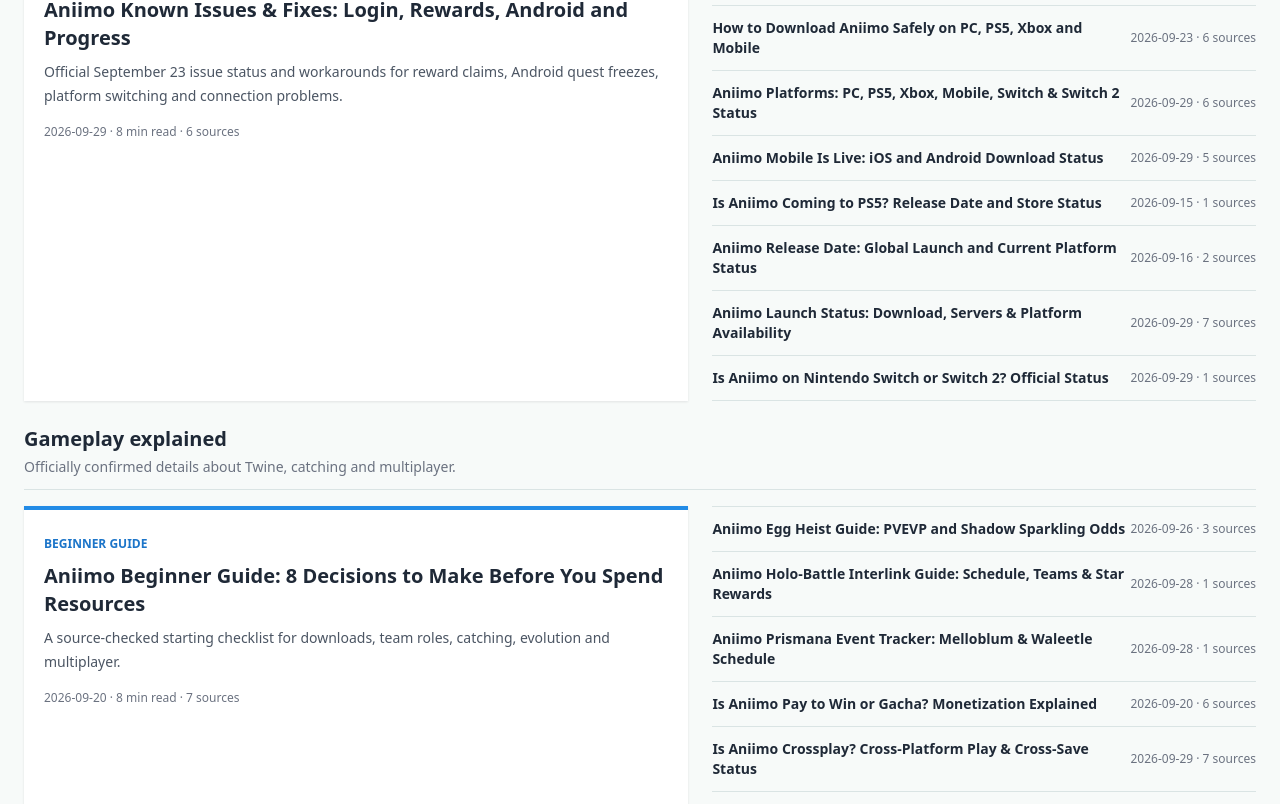
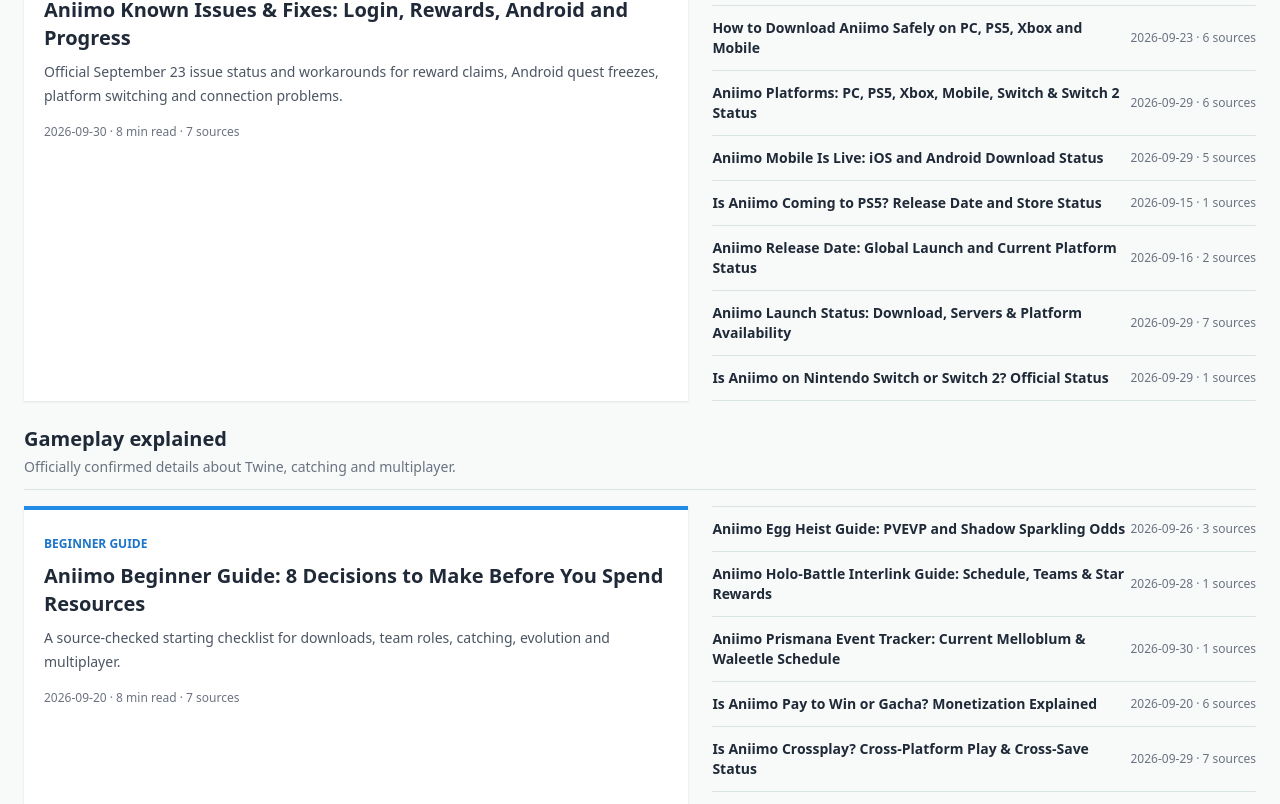
Before and after one commit to daniel0411-cell/aniimodex, a Next.js app: page /en/guide in a window 1280 px wide. Shown: the part 556-1360 px from the top of the page. Built offline with nearby package versions, Linux system fonts and the light colour scheme; no server answers.

Commit message:
Update event status and patch notes

```diff
--- a/app/sitemap.ts
+++ b/app/sitemap.ts
@@ -8,7 +8,7 @@ import type { OfficialAniimoDetail } from '@/data/aniimo-details';
 
 // 站点根地址：优先读环境变量，默认使用正式域名 aniimodex.com
 const SITE_URL = process.env.NEXT_PUBLIC_SITE_URL ?? 'https://aniimodex.com';
-const LAST_PUBLISHED = '2026-09-20';
+const LAST_PUBLISHED = '2026-09-30';
 
 const FEATURED_DEX_NUMBERS = new Set(['001', '002', '005', '007', '011']);
 const details = detailsSnapshot.details as OfficialAniimoDetail[];
--- a/data/guides.ts
+++ b/data/guides.ts
@@ -220,7 +220,7 @@ export const guidePosts: GuidePost[] = [
   },
   {
     slug: 'aniimo-prismana-event-tracker',
-    date: '2026-09-28',
+    date: '2026-09-30',
     readMinutes: 5,
     relatedToolHrefs: ['/dex'],
     relatedSlugs: [
@@ -333,7 +333,7 @@ export const guidePosts: GuidePost[] = [
   },
   {
     slug: 'aniimo-launch-checklist-known-issues',
-    date: '2026-09-29',
+    date: '2026-09-30',
     readMinutes: 8,
     relatedToolHrefs: ['/dex', '/tools/catch'],
     relatedSlugs: [
@@ -350,11 +350,12 @@ export const guidePosts: GuidePost[] = [
       'aniimo-xbox-9pk8phlcqdf6',
       'aniimo-epic-759396',
       'aniimo-steam-update-1-1-2026-09-23',
+      'aniimo-steam-patch-1-0-3616231-2026-09-29',
     ],
   },
   {
     slug: 'aniimo-version-1-1-update',
-    date: '2026-09-26',
+    date: '2026-09-30',
     readMinutes: 7,
     relatedToolHrefs: ['/dex', '/tools/catch'],
     relatedSlugs: [
@@ -365,7 +366,10 @@ export const guidePosts: GuidePost[] = [
       'aniimo-holo-battle-interlink',
       'aniimo-prismana-event-tracker',
     ],
-    sourceIds: ['aniimo-steam-update-1-1-2026-09-23'],
+    sourceIds: [
+      'aniimo-steam-update-1-1-2026-09-23',
+      'aniimo-steam-patch-1-0-3616231-2026-09-29',
+    ],
   },
   {
     slug: 'aniimo-choose-by-mobility-role',
--- a/data/launch-guides.ts
+++ b/data/launch-guides.ts
@@ -200,19 +200,19 @@ const english: Record<string, LaunchGuide> = {
     ],
   },
   'aniimo-prismana-event-tracker': {
-    title: 'Aniimo Prismana Event Tracker: Melloblum & Waleetle Schedule',
+    title: 'Aniimo Prismana Event Tracker: Current Melloblum & Waleetle Schedule',
     subtitle:
       'Official 1.1 Prismana Form event windows, regions and unlock requirement, with clear status labels and UTC+8 times.',
     tag: 'Limited events',
-    lead: 'Aniimo 1.1 introduced limited Vein Abundance windows where designated Prismana Form Aniimos appear in named regions. This tracker records the official schedule only; it does not claim an exact spawn point, respawn timer, catch rate or farming route.',
+    lead: 'Melloblum is the current official Vein Abundance feature in Rosetower Woods through October 5 at 03:59 (UTC+8). Waleetle is scheduled next in Berylline Vale from October 5. This tracker records the official schedule only; it does not claim an exact spawn point, respawn timer, catch rate or farming route.',
     body: [
-      { t: 'h', c: 'Current official Prismana event schedule' },
+      { t: 'h', c: 'Current and next official Prismana event schedule' },
       {
         t: 'table',
         head: ['Event window (UTC+8)', 'Region', 'Officially named Prismana Form Aniimo', 'Entry requirement'],
         rows: [
-          ['Sep 28 04:00 - Oct 5 03:59', 'Rosetower Woods', 'Prismana Form Melloblum', 'Reach Student II'],
-          ['Oct 5 04:00 - Oct 12 03:59', 'Berylline Vale', 'Prismana Form Waleetle', 'Reach Student II'],
+          ['Current: Sep 28 04:00 - Oct 5 03:59', 'Rosetower Woods', 'Prismana Form Melloblum', 'Reach Student II'],
+          ['Next: Oct 5 04:00 - Oct 12 03:59', 'Berylline Vale', 'Prismana Form Waleetle', 'Reach Student II'],
         ],
       },
       { t: 'h', c: 'What is Vein Abundance?' },
@@ -240,7 +240,7 @@ const english: Record<string, LaunchGuide> = {
       },
       {
         t: 'quote',
-        c: 'Last official-source check: September 28, 2026. All event times use UTC+8 and come from the September 23 version 1.1 announcement.',
+        c: 'Last official-source check: September 30, 2026. All event times use UTC+8 and come from the September 23 version 1.1 announcement. The status labels use the current UTC+8 date and must change when a listed window ends.',
       },
     ],
   },
@@ -419,6 +419,11 @@ const english: Record<string, LaunchGuide> = {
           ['Home visual blocks or outlines on mobile', 'Mobile Home entry', 'Official notice marks this as fixed'],
         ],
       },
+      { t: 'h', c: 'Latest official patch: September 29' },
+      {
+        t: 'p',
+        c: 'Patch 1.0.3616231.0 fixes blurry Irisalis model textures after Transmogging to selected Super Operation: Egg Heist styles. It also updates the Legendary Aniipod: Irisalis acquisition notification icon and the Windchaser\'s Departure showcase video and image to match in-game effects. This patch does not publish a new universal fix for the other issues listed above.',
+      },
       { t: 'h', c: 'Current playable status' },
       {
         t: 'table',
@@ -482,7 +487,7 @@ const english: Record<string, LaunchGuide> = {
       },
       {
         t: 'quote',
-        c: 'Last official-source review: September 28, 2026. A useful report includes platform, region, server, version, time, exact error and reproduction steps.',
+        c: 'Last official-source review: September 30, 2026. A useful report includes platform, region, server, version, time, exact error and reproduction steps.',
       },
     ],
   },
@@ -549,6 +554,11 @@ const english: Record<string, LaunchGuide> = {
         t: 'li',
         c: 'Home interfaces received new shortcuts, controller navigation and build-snapping improvements.',
       },
+      { t: 'h', c: 'September 29 follow-up patch' },
+      {
+        t: 'p',
+        c: 'Official patch 1.0.3616231.0 fixes blurry Irisalis model textures after Transmogging to selected Super Operation: Egg Heist styles. It also updates the Legendary Aniipod: Irisalis acquisition notification icon and the Windchaser\'s Departure showcase video and image to match in-game effects.',
+      },
       { t: 'h', c: 'Official issue workarounds introduced with 1.1' },
       {
         t: 'p',
@@ -556,7 +566,7 @@ const english: Record<string, LaunchGuide> = {
       },
       {
         t: 'quote',
-        c: 'Last official-source check: September 26, 2026. All times above come from the official announcement and use UTC+8. Event availability still depends on meeting the listed in-game unlock requirement.',
+        c: 'Last official-source check: September 30, 2026. All times above come from official announcements and use UTC+8. Event availability still depends on meeting the listed in-game unlock requirement.',
       },
     ],
   },
@@ -658,6 +668,8 @@ function localized(locale: string, guide: LaunchGuide): LaunchGuide {
                 ['手機進入家園出現方塊或描邊', '手機家園入口', '官方標示已修正'],
               ],
             },
+            { t: 'h', c: '9 月 29 日最新官方補丁' },
+            { t: 'p', c: '1.0.3616231.0 補丁修正 Irisalis 在使用 Transmog 切換至指定 Super Operation: Egg Heist 樣式後，模型貼圖變模糊的問題；也更新 Legendary Aniipod: Irisalis 的取得通知圖示，以及 Windchaser\'s Departure 的展示影片和圖片，使其與遊戲內效果一致。該補丁未公布上方其他問題的通用新修正方式。' },
             { t: 'h', c: '登入、伺服器或連線問題' },
             {
               t: 'p',
@@ -696,7 +708,7 @@ function localized(locale: string, guide: LaunchGuide): LaunchGuide {
             },
             {
               t: 'quote',
-              c: '內容最後檢查：2026 年 9 月 28 日。有效的問題報告應包含平台、地區、伺服器、版本、時間、完整錯誤與重現步驟。',
+              c: '內容最後檢查：2026 年 9 月 30 日。有效的問題報告應包含平台、地區、伺服器、版本、時間、完整錯誤與重現步驟。',
             },
           ],
         }
@@ -732,6 +744,8 @@ function localized(locale: string, guide: LaunchGuide): LaunchGuide {
                 ['手机进入家园出现方块或描边', '手机家园入口', '官方标示已修复'],
               ],
             },
+            { t: 'h', c: '9 月 29 日最新官方补丁' },
+            { t: 'p', c: '1.0.3616231.0 补丁修复 Irisalis 在使用 Transmog 切换至指定 Super Operation: Egg Heist 样式后模型贴图变模糊的问题；也更新 Legendary Aniipod: Irisalis 的获取通知图标，以及 Windchaser\'s Departure 的展示视频和图片，使其与游戏内效果一致。该补丁未公布上方其他问题的通用新修复方式。' },
             { t: 'h', c: '登录、服务器或连接问题' },
             {
               t: 'p',
@@ -770,7 +784,7 @@ function localized(locale: string, guide: LaunchGuide): LaunchGuide {
             },
             {
               t: 'quote',
-              c: '内容最后检查：2026 年 9 月 28 日。有效的问题报告应包含平台、地区、服务器、版本、时间、完整错误与重现步骤。',
+              c: '内容最后检查：2026 年 9 月 30 日。有效的问题报告应包含平台、地区、服务器、版本、时间、完整错误与重现步骤。',
             },
           ],
         };
@@ -833,9 +847,11 @@ function localized(locale: string, guide: LaunchGuide): LaunchGuide {
             { t: 'li', c: 'Aniilog 暫時隱藏尚未取得的 Sparkling Forms。' },
             { t: 'li', c: 'Companion Mode 邀請不再需要與朋友面對面站立。' },
             { t: 'li', c: '家園介面新增快捷入口，並改善控制器導覽與建造吸附顯示。' },
+            { t: 'h', c: '9 月 29 日後續補丁' },
+            { t: 'p', c: '官方 1.0.3616231.0 補丁修正 Irisalis 在使用 Transmog 切換至指定 Super Operation: Egg Heist 樣式後模型貼圖變模糊的問題；並更新 Legendary Aniipod: Irisalis 的取得通知圖示，以及 Windchaser\'s Departure 的展示影片和圖片，使其與遊戲內效果一致。' },
             { t: 'h', c: '1.1 同步公告的問題處理方式' },
             { t: 'p', c: 'Android「星星與騎士」支線卡死時，可切換效能模式、關閉陰影，或以右上角選項跳過劇情。PC 轉手機後無法領取「聯結無界」獎勵時，官方建議重新登入一次。' },
-            { t: 'quote', c: '官方來源最後核驗：2026 年 9 月 26 日。上述時間均使用 UTC+8；參與活動仍需滿足對應解鎖條件。' },
+            { t: 'quote', c: '官方來源最後核驗：2026 年 9 月 30 日。上述時間均使用 UTC+8；參與活動仍需滿足對應解鎖條件。' },
           ],
         }
       : {
@@ -894,9 +910,11 @@ function localized(locale: string, guide: LaunchGuide): LaunchGuide {
             { t: 'li', c: 'Aniilog 暂时隐藏尚未获得的 Sparkling Forms。' },
             { t: 'li', c: 'Companion Mode 邀请不再需要与朋友面对面站立。' },
             { t: 'li', c: '家园界面新增快捷入口，并改善手柄导航与建造吸附显示。' },
+            { t: 'h', c: '9 月 29 日后续补丁' },
+            { t: 'p', c: '官方 1.0.3616231.0 补丁修复 Irisalis 在使用 Transmog 切换至指定 Super Operation: Egg Heist 样式后模型贴图变模糊的问题；并更新 Legendary Aniipod: Irisalis 的获取通知图标，以及 Windchaser\'s Departure 的展示视频和图片，使其与游戏内效果一致。' },
             { t: 'h', c: '1.1 同步公告的问题处理方式' },
             { t: 'p', c: 'Android“星星与骑士”支线卡死时，可切换性能模式、关闭阴影，或以右上角选项跳过剧情。PC 转手机后无法领取“联结无界”奖励时，官方建议重新登录一次。' },
-            { t: 'quote', c: '官方来源最后核验：2026 年 9 月 26 日。上述时间均使用 UTC+8；参与活动仍需满足对应解锁条件。' },
+            { t: 'quote', c: '官方来源最后核验：2026 年 9 月 30 日。上述时间均使用 UTC+8；参与活动仍需满足对应解锁条件。' },
           ],
         };
   }
@@ -1004,8 +1022,8 @@ function localized(locale: string, guide: LaunchGuide): LaunchGuide {
           tag: '限時活動',
           lead: 'Aniimo 1.1 加入 Vein Abundance 限時活動，指定區域會出現官方點名的 Prismana Form 伊莫。本頁只記錄官方時間表，不聲稱座標、重生時間、捕獲率或最佳路線。',
           body: [
-            { t: 'h', c: '目前官方 Prismana 活動時間表' },
-            { t: 'table', head: ['活動時間（UTC+8）', '區域', '官方點名的 Prismana Form 伊莫', '參與條件'], rows: [['9/28 04:00 - 10/5 03:59', 'Rosetower Woods', 'Prismana Form Melloblum', '達到 Student II'], ['10/5 04:00 - 10/12 03:59', 'Berylline Vale', 'Prismana Form Waleetle', '達到 Student II']] },
+            { t: 'h', c: '目前與下一期官方 Prismana 活動時間表' },
+            { t: 'table', head: ['活動時間（UTC+8）', '區域', '官方點名的 Prismana Form 伊莫', '參與條件'], rows: [['目前：9/28 04:00 - 10/5 03:59', 'Rosetower Woods', 'Prismana Form Melloblum', '達到 Student II'], ['下一期：10/5 04:00 - 10/12 03:59', 'Berylline Vale', 'Prismana Form Waleetle', '達到 Student II']] },
             { t: 'h', c: 'Vein Abundance 是什麼？' },
             { t: 'p', c: '官方 1.1 公告表示，Vein 能量湧現時，指定區域會在限時內出現特別 Prismana Form 伊莫。公告列出上述時間、區域和主打伊莫，但未公布地圖座標、遇見頻率或保證捕獲結果。' },
             { t: 'h', c: '怎麼使用這張追蹤表？' },
@@ -1017,7 +1035,7 @@ function localized(locale: string, guide: LaunchGuide): LaunchGuide {
             { t: 'p', c: '本頁追蹤的是限時活動中點名的 Prismana Form 伊莫。Prismana 形態與閃耀樣式在 AniimoDex 資料中是不同系統；活動出現不代表閃耀結果、數值變化或保證捕獲。' },
             { t: 'h', c: '活動結束後會怎樣？' },
             { t: 'p', c: '活動會保留為帶日期的官方記錄，但 AniimoDex 會標示為已結束，不會暗示主打伊莫仍能取得。後續活動必須有新的官方公告才會加入。' },
-            { t: 'quote', c: '官方來源最後核驗：2026 年 9 月 28 日。所有活動時間使用 UTC+8，來源為 9 月 23 日 1.1 版本公告。' },
+            { t: 'quote', c: '官方來源最後核驗：2026 年 9 月 30 日。所有活動時間使用 UTC+8，來源為 9 月 23 日 1.1 版本公告；目前/下一期標示依 UTC+8 當日日期判斷，活動窗口結束時必須更新。' },
           ],
         }
       : {
@@ -1026,8 +1044,8 @@ function localized(locale: string, guide: LaunchGuide): LaunchGuide {
           tag: '限时活动',
           lead: 'Aniimo 1.1 加入 Vein Abundance 限时活动，指定区域会出现官方点名的 Prismana Form 伊莫。本页只记录官方时间表，不声称坐标、重生时间、捕获率或最佳路线。',
           body: [
-            { t: 'h', c: '当前官方 Prismana 活动时间表' },
-            { t: 'table', head: ['活动时间（UTC+8）', '区域', '官方点名的 Prismana Form 伊莫', '参与条件'], rows: [['9/28 04:00 - 10/5 03:59', 'Rosetower Woods', 'Prismana Form Melloblum', '达到 Student II'], ['10/5 04:00 - 10/12 03:59', 'Berylline Vale', 'Prismana Form Waleetle', '达到 Student II']] },
+            { t: 'h', c: '当前与下一期官方 Prismana 活动时间表' },
+            { t: 'table', head: ['活动时间（UTC+8）', '区域', '官方点名的 Prismana Form 伊莫', '参与条件'], rows: [['当前：9/28 04:00 - 10/5 03:59', 'Rosetower Woods', 'Prismana Form Melloblum', '达到 Student II'], ['下一期：10/5 04:00 - 10/12 03:59', 'Berylline Vale', 'Prismana Form Waleetle', '达到 Student II']] },
             { t: 'h', c: 'Vein Abundance 是什么？' },
             { t: 'p', c: '官方 1.1 公告表示，Vein 能量涌现时，指定区域会在限时内出现特别 Prismana Form 伊莫。公告列出上述时间、区域和主打伊莫，但未公布地图坐标、遇见频率或保证捕获结果。' },
             { t: 'h', c: '怎么使用这张追踪表？' },
@@ -1039,7 +1057,7 @@ function localized(locale: string, guide: LaunchGuide): LaunchGuide {
             { t: 'p', c: '本页追踪的是限时活动中点名的 Prismana Form 伊莫。Prismana 形态与闪耀样式在 AniimoDex 数据中是不同系统；活动出现不代表闪耀结果、数值变化或保证捕获。' },
             { t: 'h', c: '活动结束后会怎样？' },
             { t: 'p', c: '活动会保留为带日期的官方记录，但 AniimoDex 会标示为已结束，不会暗示主打伊莫仍能取得。后续活动必须有新的官方公告才会加入。' },
-            { t: 'quote', c: '官方来源最后核验：2026 年 9 月 28 日。所有活动时间使用 UTC+8，来源为 9 月 23 日 1.1 版本公告。' },
+            { t: 'quote', c: '官方来源最后核验：2026 年 9 月 30 日。所有活动时间使用 UTC+8，来源为 9 月 23 日 1.1 版本公告；当前/下一期标示依 UTC+8 当日日期判断，活动窗口结束时必须更新。' },
           ],
         };
   }
```
Also changed, not shown: data/sources.ts (+8 -0 lines).
